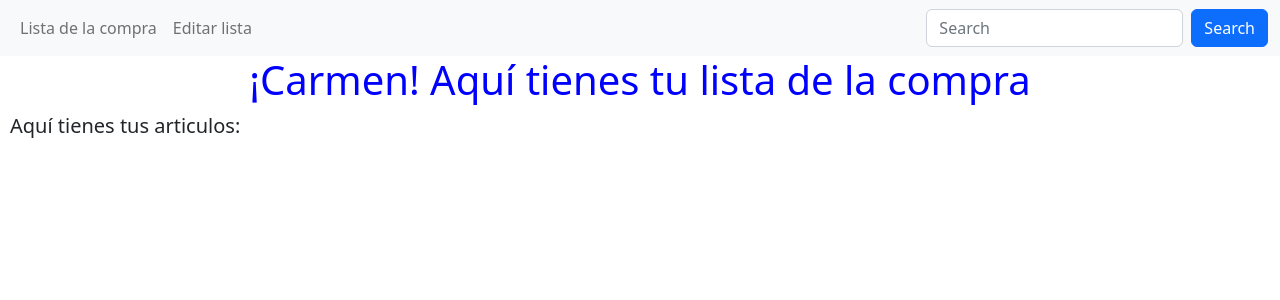
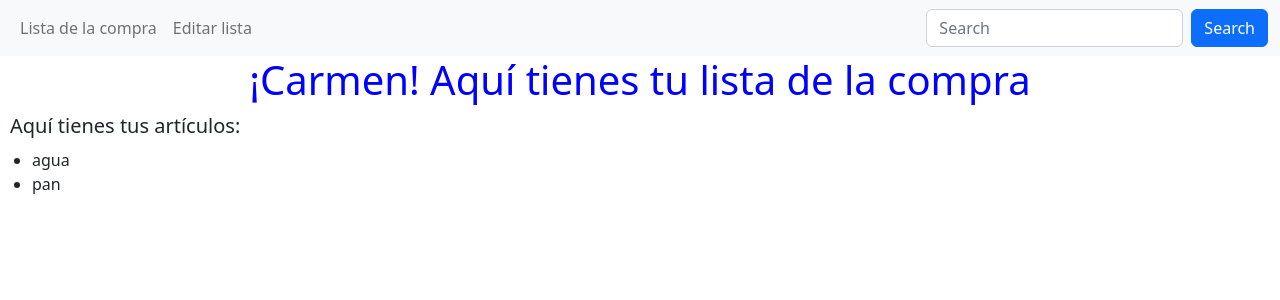
Before and after one commit to Gfg92/listaDeLaCompra-En-Desarrollo-, an Angular app: page / in a window 1280 px wide. Shown: the top 300 px of the page. Built offline with nearby package versions, Linux system fonts and the light colour scheme.

Commit message:
crear lista

```diff
--- a/src/app/app.component.html
+++ b/src/app/app.component.html
@@ -1,3 +1,4 @@
 <app-nav-bar></app-nav-bar>
-<h1 style="text-align: center; color:blue;">¡Carmen! Aquí tienes tu lista de la compra</h1>
-<h5 style="margin: 10px;">Aquí tienes tus articulos:</h5>
+<h1 style="text-align: center; color:blue;">{{title}}</h1>
+<h5 style="margin: 10px;">{{subtitle}}</h5>
+<app-lista></app-lista>
--- a/src/app/app.component.ts
+++ b/src/app/app.component.ts
@@ -6,5 +6,6 @@ import { Component } from '@angular/core';
   styleUrls: ['./app.component.css']
 })
 export class AppComponent {
-  title = 'listaDeLaCompra';
+  title = '¡Carmen! Aquí tienes tu lista de la compra';
+  subtitle= 'Aquí tienes tus artículos:';
 }
--- a/src/app/app.module.ts
+++ b/src/app/app.module.ts
@@ -3,11 +3,13 @@ import { BrowserModule } from '@angular/platform-browser';
 import { AppRoutingModule } from './app-routing.module';
 import { AppComponent } from './app.component';
 import { NavBarComponent } from './nav-bar/nav-bar.component';
+import { ListaComponent } from './lista/lista.component';
 
 @NgModule({
   declarations: [
     AppComponent,
-    NavBarComponent
+    NavBarComponent,
+    ListaComponent
   ],
   imports: [
     BrowserModule,
--- /dev/null
+++ b/src/app/lista/lista.component.html
@@ -0,0 +1,3 @@
+<ul>
+    <li *ngFor="let articulo of articulos">{{articulo}}</li>
+</ul>
--- /dev/null
+++ b/src/app/lista/lista.component.ts
@@ -0,0 +1,20 @@
+import { Component, OnInit } from '@angular/core';
+
+@Component({
+  selector: 'app-lista',
+  templateUrl: './lista.component.html',
+  styleUrls: ['./lista.component.css']
+})
+export class ListaComponent implements OnInit {
+
+  articulos: string[] = [];
+
+  constructor() {
+    this.articulos=["agua", "pan"];
+  }
+
+  ngOnInit(): void {
+  }
+
+
+}
```
Also changed, not shown: src/app/articulo.model.ts (deleted, +0 -12 lines), src/app/compra.service.ts (deleted, +0 -12 lines), src/app/lista/lista.component.css (added), 2 other files (tests, documents, lock files or other folders).
